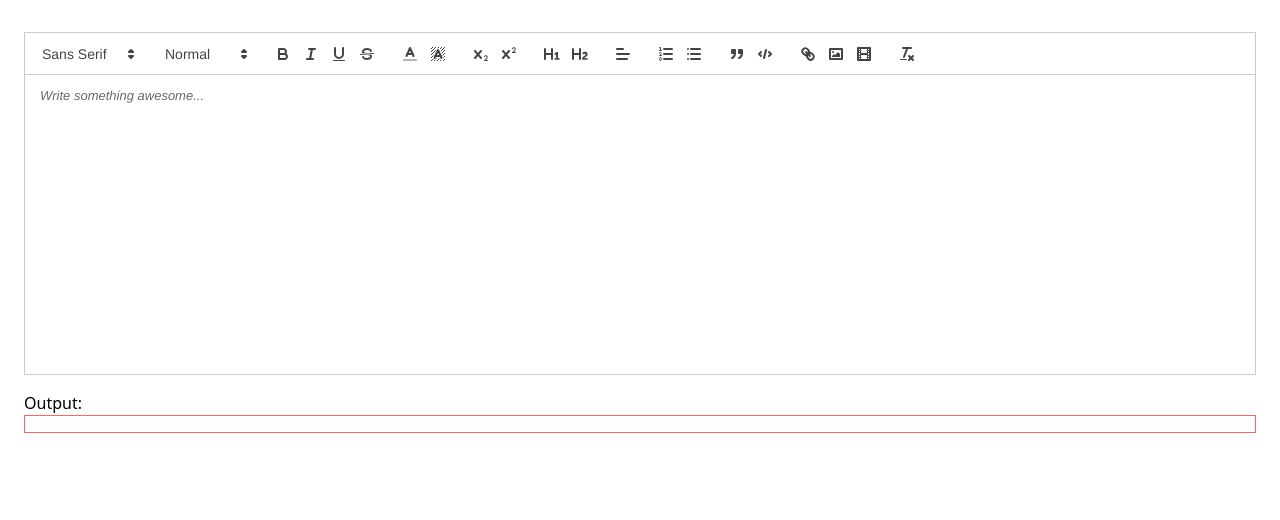
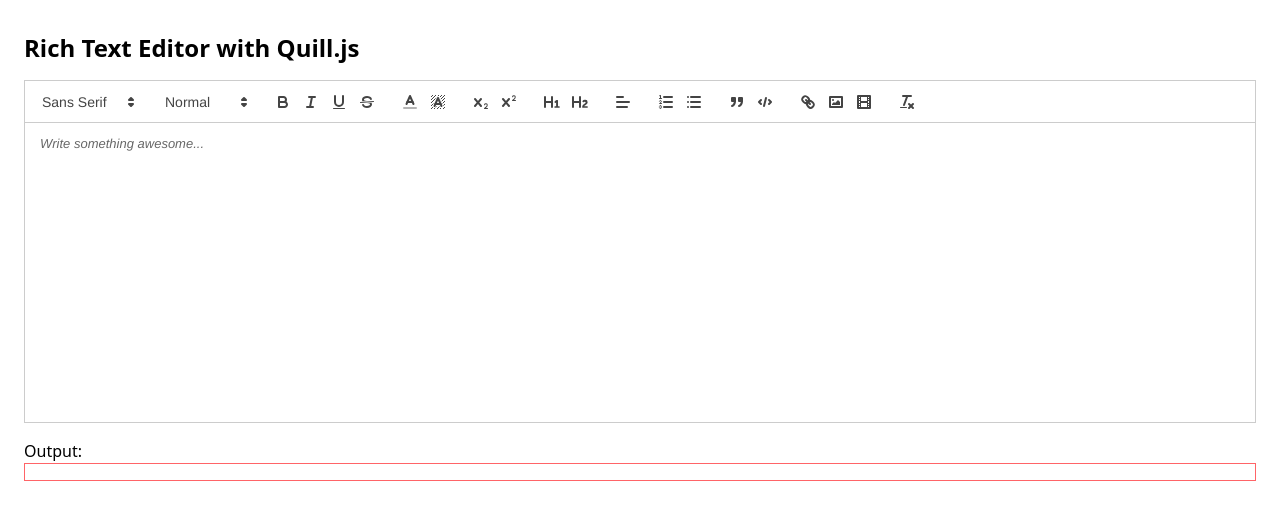
Before and after one commit to inderjitshahi/temp-vue, a Vue app: page / in a window 1280 px wide. Shown: the top 520 px of the page. Built offline with nearby package versions, Linux system fonts and the light colour scheme.

Commit message:
added header

```diff
--- a/src/App.vue
+++ b/src/App.vue
@@ -42,6 +42,7 @@
 <template>
   <div class="mx-auto max-w-[1350px] mt-8 mb-4 px-6 font-Poppins">
     <div>
+      <h2 class="text-2xl font-bold mb-4">Rich Text Editor with Quill.js</h2>
       <!-- Editor container -->
       <div ref="editor" style="height: 300px"></div>
 
```
